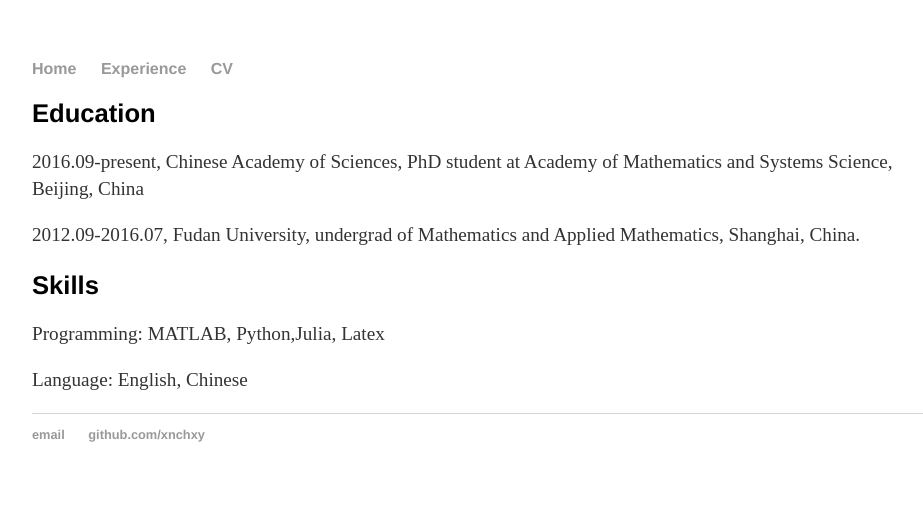
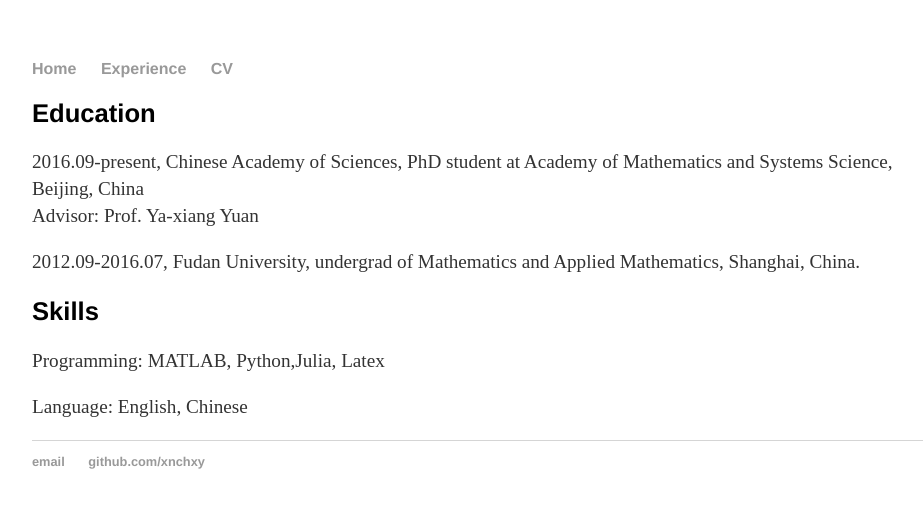
Before and after one commit to xnchxy/xnchxy.github.io, a Jekyll site: the page built from css/experience.html, in a window 1280 px wide. Shown: the top 508 px of the page, without its empty margins (160-1083 px from the left). Built offline with Jekyll 4.4.1, drawn with Linux system fonts in a browser that asks for light colours.

Commit message:
Update experience.html

```diff
--- a/css/experience.html
+++ b/css/experience.html
@@ -5,7 +5,7 @@ title: About Nachuan Xiao
 
 		<div class="about">
 			<h2>Education</h2>
-			<p>2016.09-present, Chinese Academy of Sciences, PhD student at Academy of Mathematics and Systems Science, Beijing, China</p>
+			<p>2016.09-present, Chinese Academy of Sciences, PhD student at Academy of Mathematics and Systems Science, Beijing, China <br> Advisor: Prof. Ya-xiang Yuan </p>
 			<p>2012.09-2016.07, Fudan University, undergrad of Mathematics and Applied Mathematics, Shanghai, China.</p>
 		</div>
 
```
